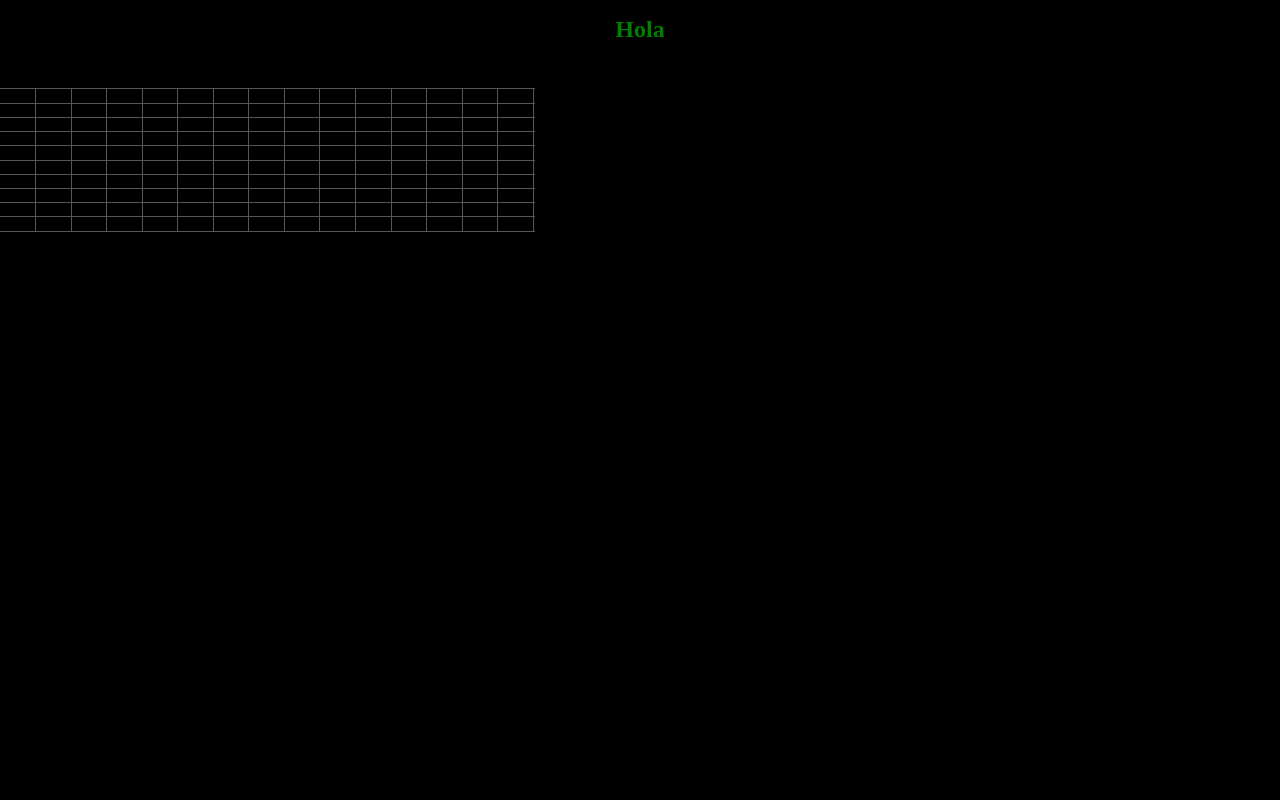
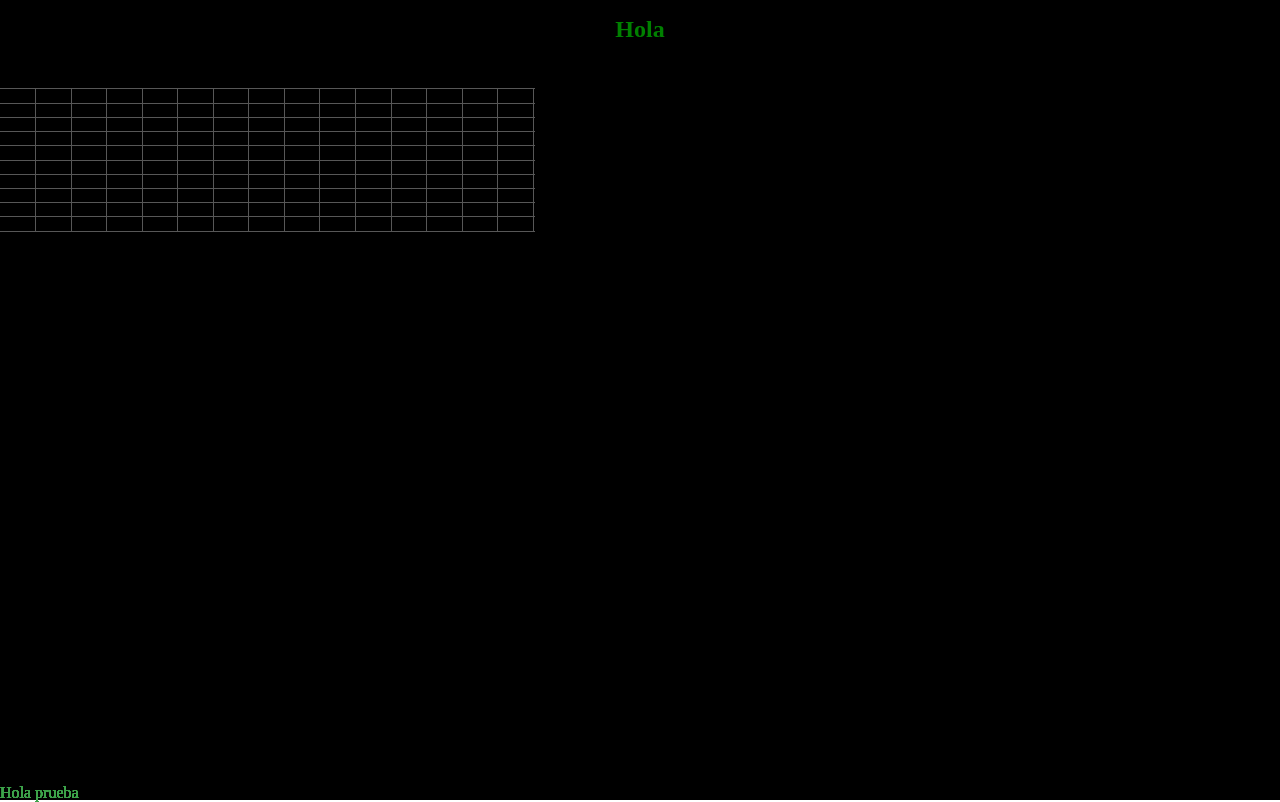
Before and after one commit to lmateus/p3, a website built with webpack: page public/index.html in a window 1280 px wide. Built offline with nearby package versions, Linux system fonts and the light colour scheme; no server answers; files whose address does not match are found by name.

Commit message:
Se agrega el render de CSS2D

```diff
--- a/src/Grid/gridLinesHor.js
+++ b/src/Grid/gridLinesHor.js
@@ -20,14 +20,15 @@ export default (scene, xMax, yMax) => {
   earthDiv.textContent = 'Hola prueba'
   earthDiv.style.marginTop = '-1em'
   const earthLabel = new CSS2DObject(earthDiv)
-  earthLabel.position.set(5,1000, 0)
+  earthLabel.position.set(200,yMax, 0)
   lineGRID.add(earthLabel)
 
-  const labelRenderer = new CSS2DRenderer()
+  //const labelRenderer = new CSS2DRenderer()
   //labelRenderer.setSize(window.innerWidth, window.innerHeight)
   //labelRenderer.domElement.style.position = 'absolute'
   //labelRenderer.domElement.style.top = '0px'
-  document.body.appendChild(labelRenderer.domElement)
+  //document.body.appendChild(labelRenderer.domElement)
+
 
 
 }
--- a/src/index.js
+++ b/src/index.js
@@ -3,6 +3,7 @@ import { OrbitControls } from 'three/examples/jsm/controls/OrbitControls.js';
 import topogafia from './topo/topogafia.js'
 import allSondeos from './sondeos/allSondeos.js'
 import gridAll from './Grid/gridAll.js'
+import {CSS2DRenderer,  CSS2DObject} from 'three/examples/jsm/renderers/CSS2DRenderer.js'
 import './main.css'
 
 // Creamos una escena y un bg definido
@@ -32,20 +33,21 @@ var controls = new OrbitControls(camera, renderer.domElement)
 controls.enableRotate = false
 controls.enablePan = true
 
-
-
+// CSS2D renderer
+const labelRenderer = new CSS2DRenderer()
+document.body.appendChild(labelRenderer.domElement)
 
 // Animamos la escena dinamicamente
 var animate = function () {
   requestAnimationFrame(animate)
   renderer.render(scene, camera)
+  labelRenderer.render(scene, camera);
 }
 // Funciones
 const axesHelper = new THREE.AxesHelper(50)
 scene.add(axesHelper)
 
 
-
 animate()
 topogafia(scene)
 allSondeos(scene)
--- a/src/main.css
+++ b/src/main.css
@@ -1,7 +1,7 @@
 body {
     margin: 0;
     overflow: hidden;
-    color: rgb(163, 62, 62);
+    color: rgb(62, 163, 75);
     text-align: center;
   }
 
```
Also changed, not shown: dist/main.css, 1 other file.
